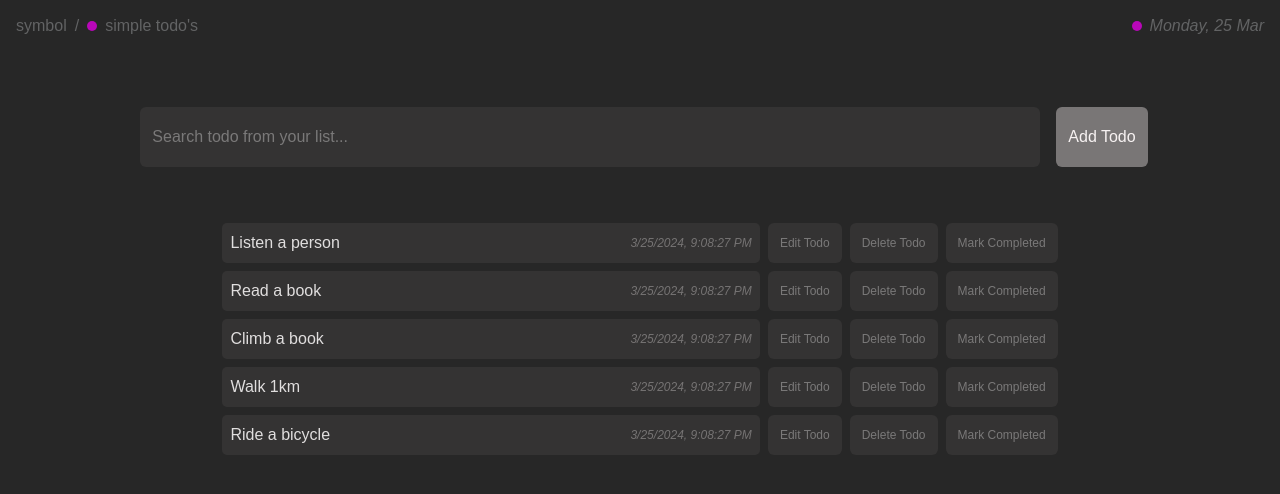
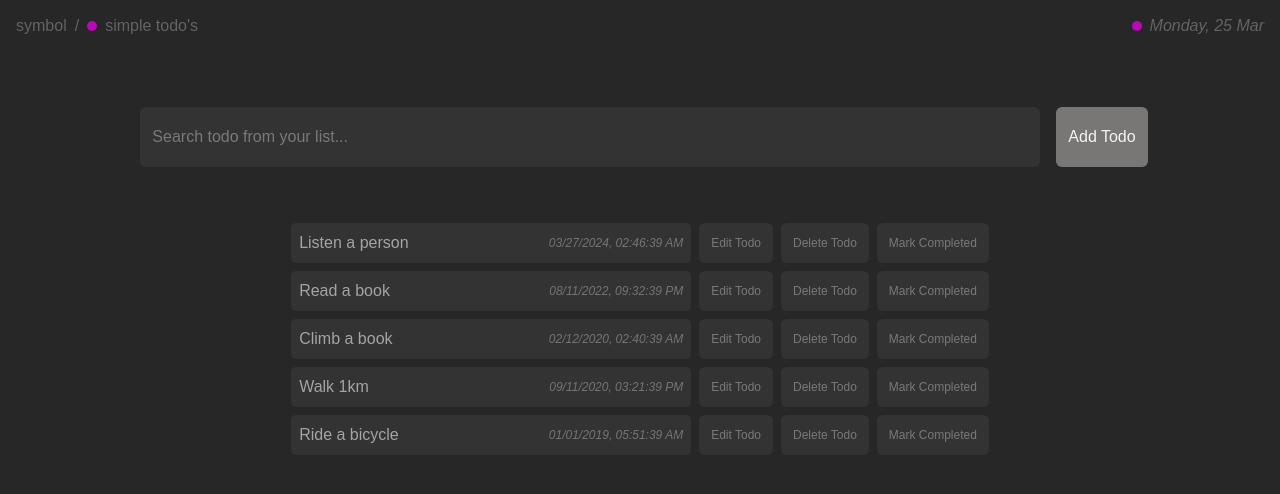
Before and after one commit to ShalvinShaji/To-Do, a React (Vite) app: page / in a window 1280 px wide. Shown: the top 494 px of the page. Built offline with nearby package versions, Linux system fonts and the light colour scheme.

Commit message:
todo item width changed

```diff
--- a/src/App.jsx
+++ b/src/App.jsx
@@ -9,11 +9,11 @@ import AddTodo from "./components/AddTodo";
 
 function App() {
   const [todos, setTodos] = useState([
-    { id: 1, text: "Listen a person", date: new Date().toLocaleString() },
-    { id: 2, text: "Read a book", date: new Date().toLocaleString() },
-    { id: 3, text: "Climb a book", date: new Date().toLocaleString() },
-    { id: 4, text: "Walk 1km", date: new Date().toLocaleString() },
-    { id: 5, text: "Ride a bicycle", date: new Date().toLocaleString() },
+    { id: 1, text: "Listen a person", date: "03/27/2024, 02:46:39 AM" },
+    { id: 2, text: "Read a book", date: "08/11/2022, 09:32:39 PM" },
+    { id: 3, text: "Climb a book", date: "02/12/2020, 02:40:39 AM" },
+    { id: 4, text: "Walk 1km", date: "09/11/2020, 03:21:39 PM" },
+    { id: 5, text: "Ride a bicycle", date: "01/01/2019, 05:51:39 AM" },
   ]);
 
   const [searchQuery, setSearchQuery] = useState("");
--- a/src/components/DisplayTodo.jsx
+++ b/src/components/DisplayTodo.jsx
@@ -36,14 +36,16 @@ function DisplayTodo({ todo, handleUpdateTodo, handleDeleteTodo }) {
         className="d-flex justify-content-center align-items-center mb-2"
       >
         <div
-          className={` d-flex justify-content-between align-items-center p-2 ${
-            completed ? "completed" : "todo-item"
+          className={`  d-flex justify-content-between align-items-center ${
+            completed ? "completed" : "todo-data"
           }`}
         >
-          <p className="m-0 p-0">{todo.text}</p>
-        </div>
-        <div className="todo-time d-flex justify-content-center align-items-center p-2">
-          <p className="m-0 p-0">{todo.date}</p>
+          <div className="d-flex justify-content-between align-items-center p-2 ">
+            <p className="m-0 p-0">{todo.text}</p>
+          </div>
+          <div className="todo-time d-flex justify-content-center align-items-center p-2">
+            <p className="m-0 p-0">{todo.date}</p>
+          </div>
         </div>
         <Button className="editTodoBtn ms-2" onClick={handleShowEditModal}>
           <p className="p-0 m-0">Edit Todo</p>
--- a/src/css/DisplayTodo.css
+++ b/src/css/DisplayTodo.css
@@ -1,30 +1,28 @@
-.todo-item {
+.todo-data {
   max-width: 700px !important;
   min-width: 400px;
   height: auto;
   background-color: #393838be;
-  border-radius: 5px 0px 0px 5px;
-  color: #e0dede;
+  border-radius: 5px 5px 5px 5px;
+  color: #a5a3a3;
 }
 .completed {
   max-width: 700px !important;
   min-width: 400px;
   height: auto;
   background-color: #680776be;
-  border-radius: 5px 0px 0px 5px;
-  color: #e0dede;
+  border-radius: 5px 5px 5px 5px;
+  color: #a5a3a3;
   text-decoration: line-through;
+  font-style: italic;
 }
 .todo-time {
   font-size: 12px;
   color: #8b8989be;
   font-style: italic;
-  background-color: #393838be;
   height: 40px;
   width: auto;
   border-radius: 0px 5px 5px 0px;
-
-  /* font-weight: bold; */
 }
 
 .editTodoBtn {
```
